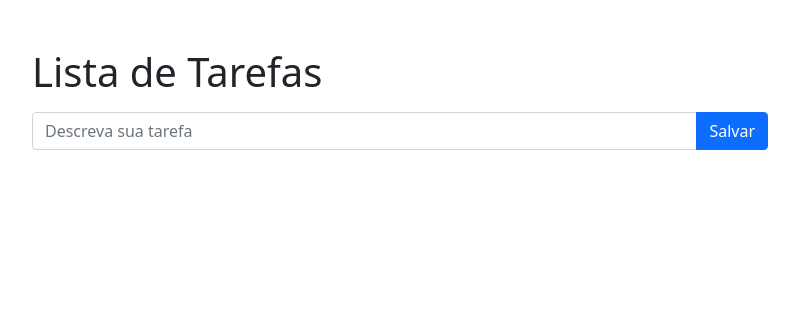
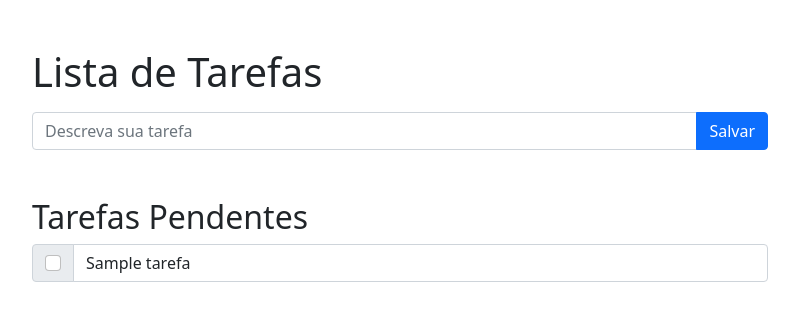
Before and after one commit to ViniciusBrag/To-do-list, a Django app: template webdev/tarefas/templates/tarefas/home.html in a window 1280 px wide. Shown: the top 321 px of the page, without its empty margins (240-1039 px from the left). Run offline with Django 4.2, Linux system fonts and the light colour scheme; tables that the repository leaves empty hold one stand-in row (values such as "Sample post"); the template is opened without the code that fills it: values that come from a table or form of the project are taken from there, most other values are stand-ins (such as "Sample title", 1, 10 or a date in 2020).

Commit message:
Adcionado funcionalidade de listar tarefas criadas e pendentes utilizando bootstrap

```diff
--- a/webdev/tarefas/templates/tarefas/home.html
+++ b/webdev/tarefas/templates/tarefas/home.html
@@ -19,6 +19,17 @@
                 </div>
                 <small class="form-text text-muted">{{ form.nome.errors }}</small>
             </form>
+            <h2 class="mt-5">Tarefas Pendentes</h2>
+            {% for tarefa in tarefas_pendentes %}
+              <form>
+                <div class="input-group mb-3">
+                    <div class="input-group-text">
+                      <input class="form-check-input mt-0" type="checkbox" value="" aria-label="Checkbox para tarefa">
+                    </div>
+                    <input type="text" class="form-control" aria-label="Text input with checkbox" value="{{ tarefa.nome }}">
+                </div>
+              </form>
+            {% endfor %}
         </div>
 
     </div>
```
